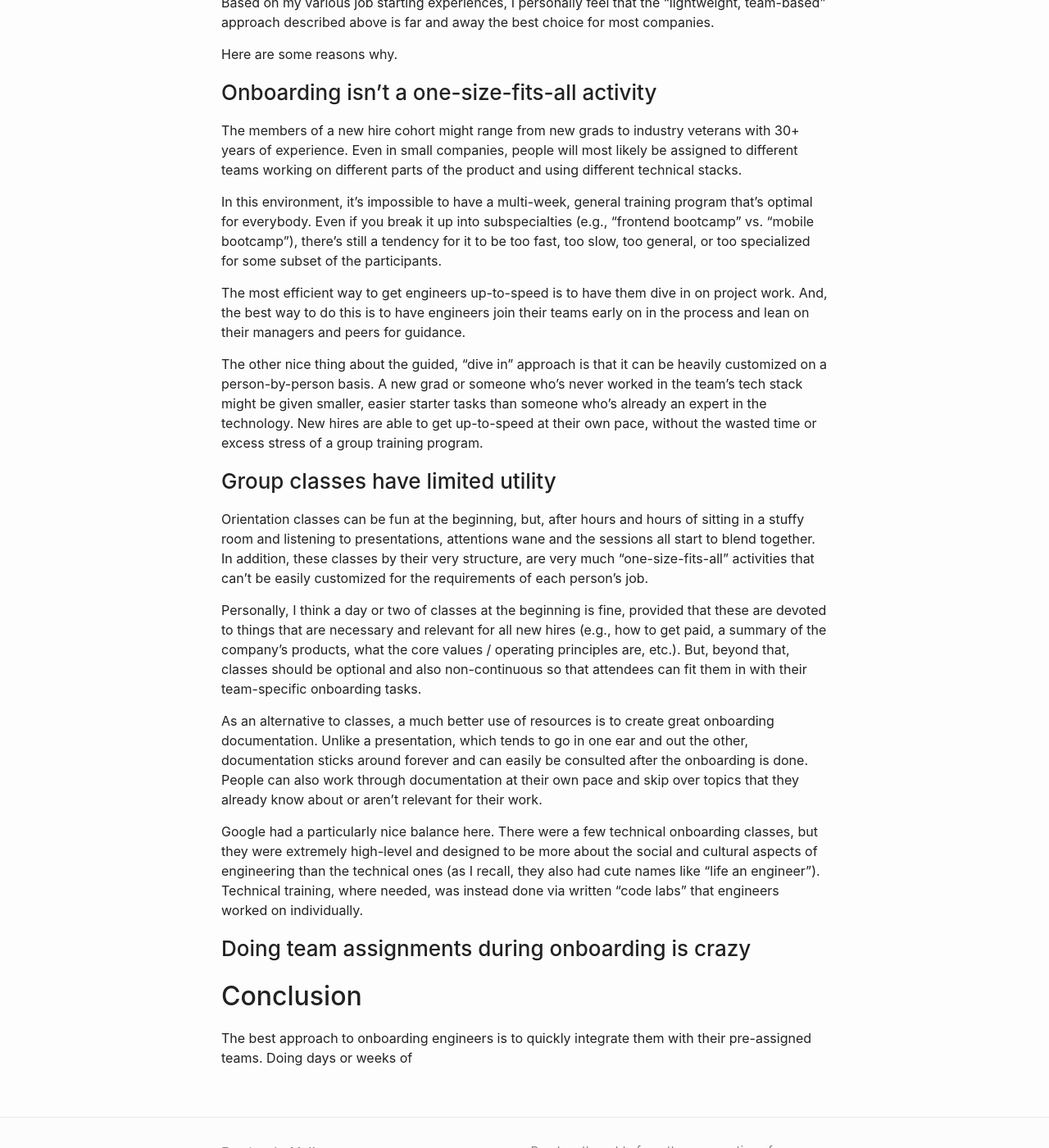
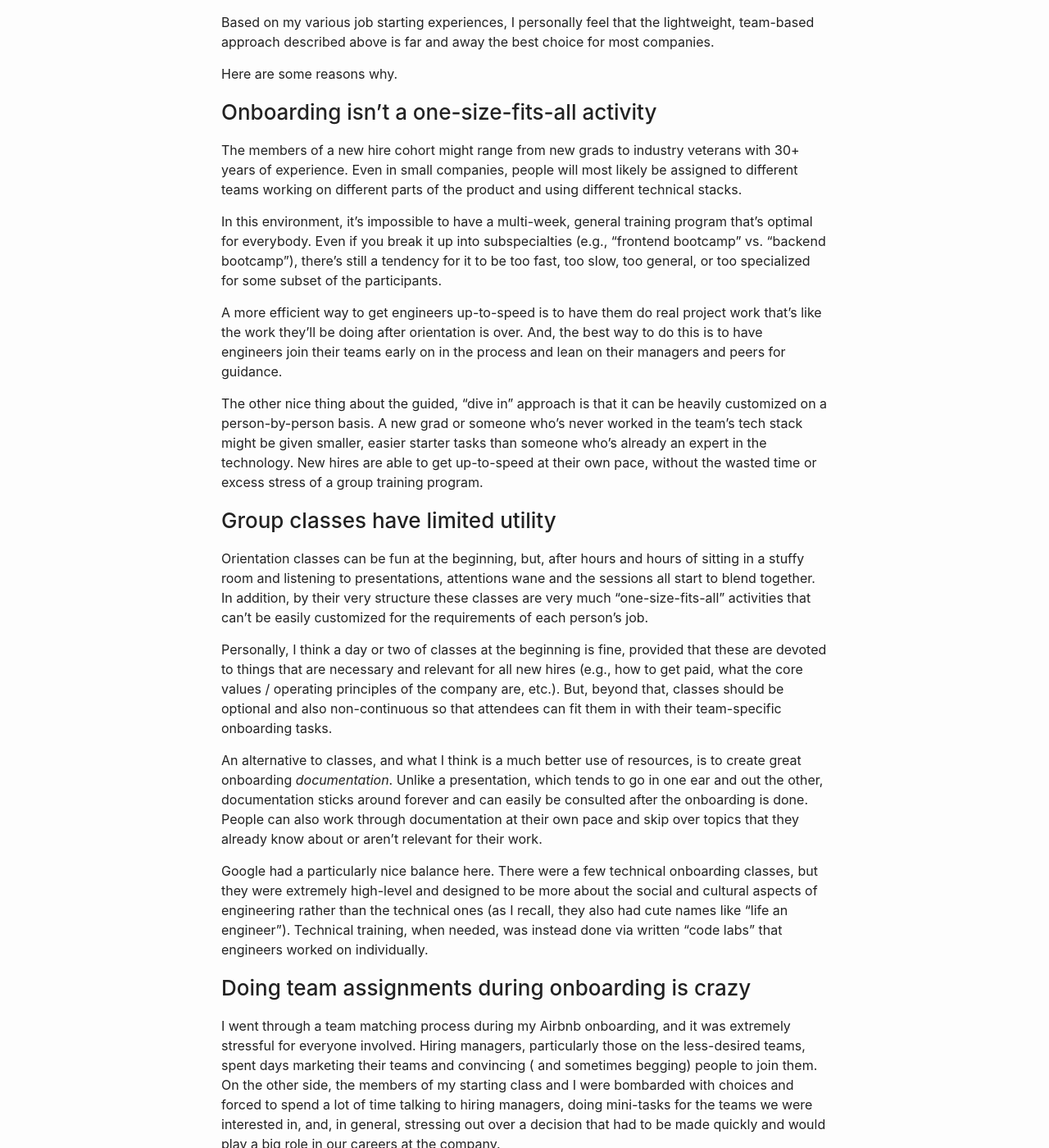
Before and after one commit to yolken/yolken-blog, a Jekyll site: the page built from site/_posts/2021-01-17-great-engineer-onboarding.md, in a window 1280 px wide and 1400 px high, scrolled down 2261 px. Shown: the whole window at 82% size. Built offline with Jekyll 4.4.1, drawn with Linux system fonts in a browser that asks for light colours; some of the changed text lies outside the part shown.

Commit message:
Keep iterating on onboard post

```diff
--- a/site/_posts/2021-01-17-great-engineer-onboarding.md
+++ b/site/_posts/2021-01-17-great-engineer-onboarding.md
@@ -51,7 +52,7 @@ small exercises (e.g., bug fixes) either alone or in smaller groups.
 
 Most new hires are not pre-assigned to teams. Instead, towards the latter half
 of the bootcamp, a matching process takes place in which each person tries to find a
-team that they're interested in, that has available headcount, and where the hiring
+team that they're interested in, that has available headcount, and whose hiring
 manager is willing to bring them on. Hiring managers might assign small technical
 tasks to test out potential team members and ensure that they'll find the work
 interesting.
@@ -114,7 +115,7 @@ around 45 employees.
 ## Lightweight is best
 
 Based on my various job starting experiences, I personally feel that
-the "lightweight, team-based" approach described above is far and away the best
+the lightweight, team-based approach described above is far and away the best
 choice for most companies.
 
 Here are some reasons why.
@@ -128,12 +129,13 @@ technical stacks.
 
 In this environment, it's impossible to have a multi-week, general training program
 that's optimal for everybody. Even if you break it up into subspecialties (e.g.,
-"frontend bootcamp" vs. "mobile bootcamp"), there's still a tendency for it to be
+"frontend bootcamp" vs. "backend bootcamp"), there's still a tendency for it to be
 too fast, too slow, too general, or too specialized for some subset of the
 participants.
 
-The most efficient way to get engineers up-to-speed is to have them dive in on
-project work. And, the best way to do this is to have engineers join their teams
+A more efficient way to get engineers up-to-speed is to have them do
+real project work that's like the work they'll be doing after orientation is over.
+And, the best way to do this is to have engineers join their teams
 early on in the process and lean on their managers and peers for guidance.
 
 The other nice thing about the guided, "dive in" approach is that it can be heavily
@@ -147,36 +149,58 @@ program.
 
 Orientation classes can be fun at the beginning, but, after hours and hours
 of sitting in a stuffy room and listening to presentations, attentions
-wane and the sessions all start to blend together. In addition, these classes
-by their very structure, are very much "one-size-fits-all" activities that can't
+wane and the sessions all start to blend together. In addition, by their very
+structure these classes are very much "one-size-fits-all" activities that can't
 be easily customized for the requirements of each person's job.
 
 Personally, I think a day or two of classes at the beginning is fine, provided
 that these are devoted to things that are necessary and relevant for
-all new hires (e.g., how to get paid, a summary of the company's products,
-what the core values / operating principles are, etc.). But, beyond that,
-classes should be optional and also non-continuous so that attendees can
-fit them in with their team-specific onboarding tasks.
+all new hires (e.g., how to get paid, what the core values / operating principles
+of the company are, etc.). But, beyond that, classes should be optional and also
+non-continuous so that attendees can fit them in with their team-specific
+onboarding tasks.
 
-As an alternative to classes, a much better use of resources is to create
-great onboarding documentation. Unlike a presentation, which tends to go in
-one ear and out the other, documentation sticks around forever and can easily
-be consulted after the onboarding is done. People can also work through
-documentation at their own pace and skip over topics that they already know
-about or aren't relevant for their work.
+An alternative to classes, and what I think is a much better use of resources,
+is to create great onboarding *documentation*. Unlike a presentation, which
+tends to go in one ear and out the other, documentation sticks around forever and
+can easily be consulted after the onboarding is done. People can also work
+through documentation at their own pace and skip over topics that they already
+know about or aren't relevant for their work.
 
 Google had a particularly nice balance here. There were a few technical
 onboarding classes, but they were extremely high-level and designed to be more
-about the social and cultural aspects of engineering than the technical ones
-(as I recall, they also had cute names like "life an engineer"). Technical
-training, where needed, was instead done via written "code labs" that engineers
+about the social and cultural aspects of engineering rather than the technical
+ones (as I recall, they also had cute names like "life an engineer"). Technical
+training, when needed, was instead done via written "code labs" that engineers
 worked on individually.
 
 ### Doing team assignments during onboarding is crazy
 
+I went through a team matching process during my Airbnb onboarding, and it was
+extremely stressful for everyone involved. Hiring managers, particularly those
+on the less-desired teams, spent days marketing their teams and convincing (
+and sometimes begging) people to join them. On the other side, the members of my
+starting class and I were bombarded with choices and forced to spend a lot of
+time talking to hiring managers, doing mini-tasks for the teams we were
+interested in, and, in general, stressing out over a decision that had to be made
+quickly and would play a big role in our careers at the company.
 
+Everyone in my starting class was able to find a team that they liked and
+"graduate" on-time. But, I've heard anecdotally about people arriving at
+these bootcamp-style orientations only to learn that the team(s) that attracted
+them to the company aren't accepting any new hires. Or, on the flip side, I've
+heard about hiring managers recruiting people with specialized skills that they
+need (e.g., database performance optimization) only to have
+these specialists choose completely different teams at the end of bootcamp.
+
+All of this craziness can be avoided by simply matching people to teams before
+they arrive. Doing this reduces stress on both sides and ensures that candidates know
+what they're getting themselves into. People should be allowed to switch teams within
+the first few weeks if they really need to, but this should be relatively rare.
 
 ## Conclusion
 
 The best approach to onboarding engineers is to quickly integrate them with
-their pre-assigned teams. Doing days or weeks of
+their preassigned teams. Organizing weeks of classes and/or letting new hires
+pick teams during orientation may seem like a better onboarding experience, but
+usually just wastes time and causes unnecessary stress.
```
Also changed, not shown: other parts of site/_posts/2021-01-17-great-engineer-onboarding.md (+18 -17 lines).
